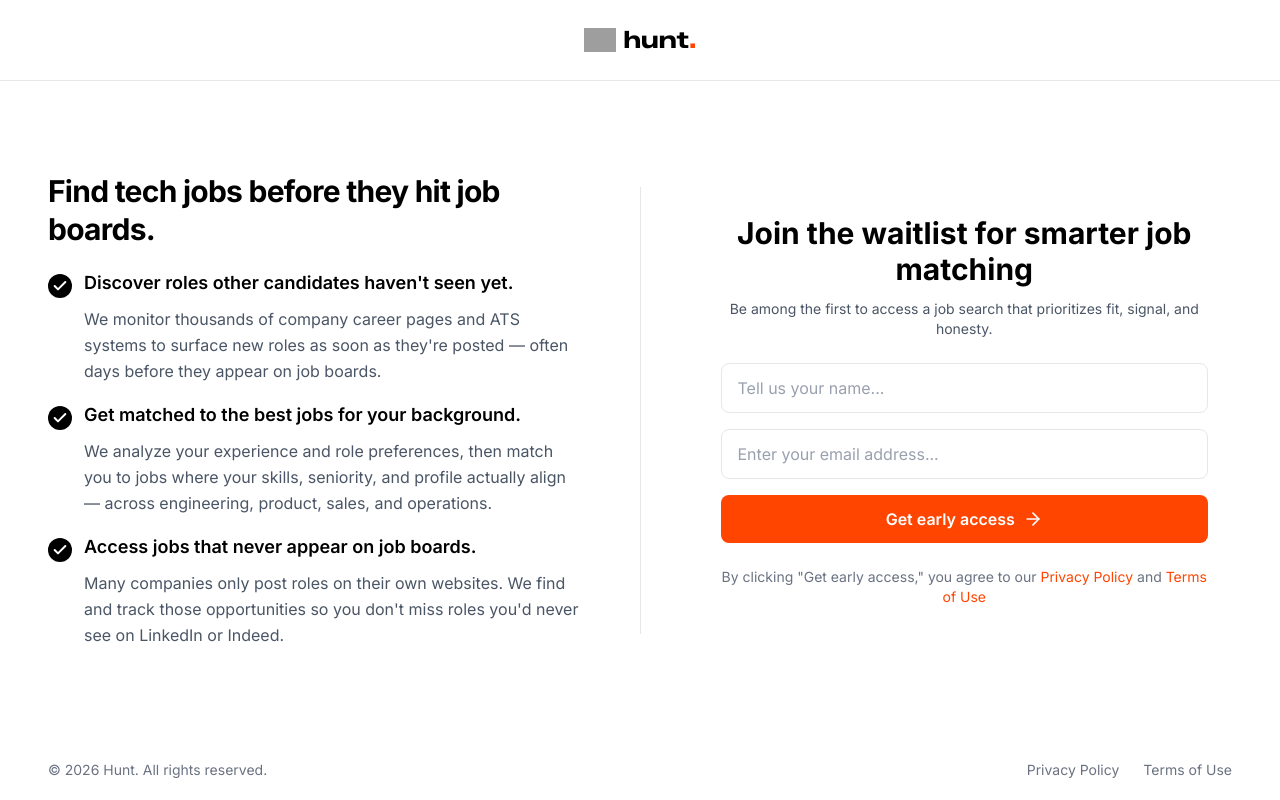
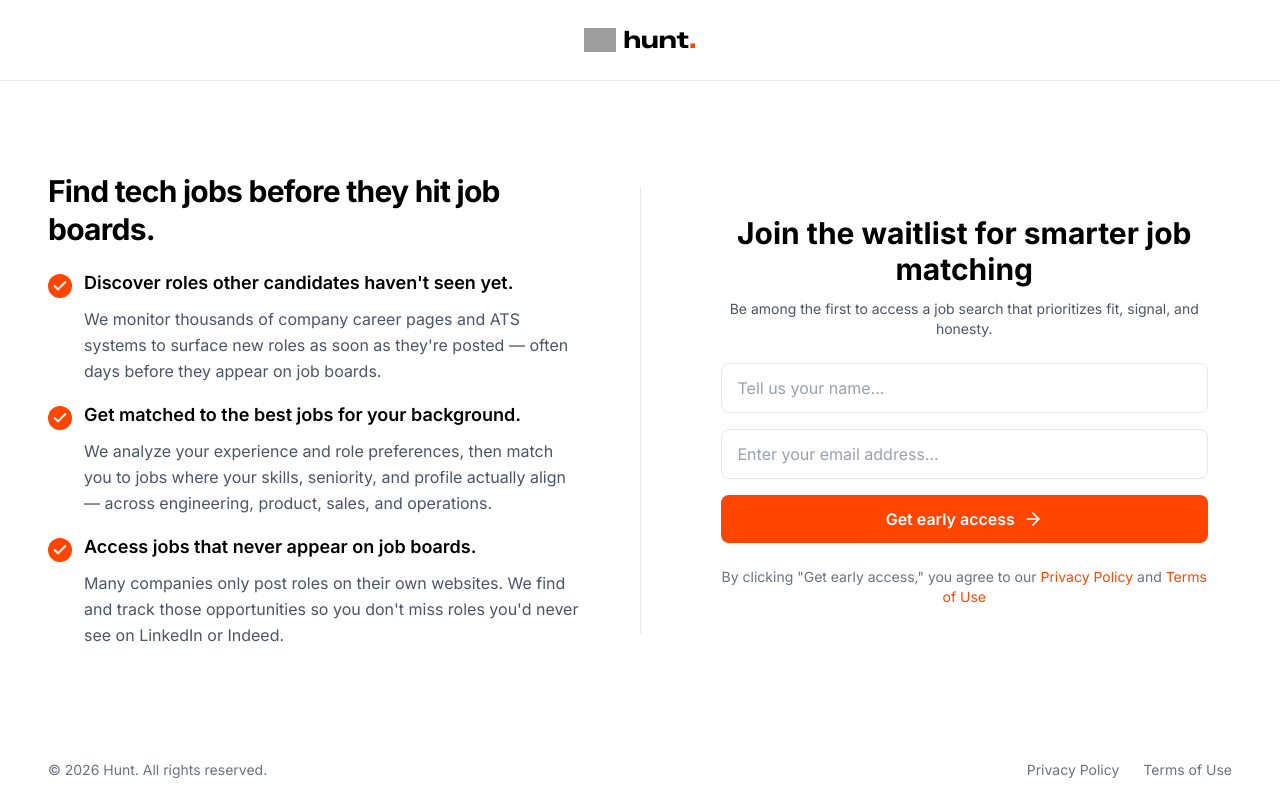
Before and after one commit to singhtalwinder/hunt-waitlist, a Next.js app: page / in a window 1280 px wide. Built offline with nearby package versions, Linux system fonts and the light colour scheme; grey boxes are pictures that could not be loaded.

Commit message:
Change checkmarks to orange

```diff
--- a/components/ValueProposition.tsx
+++ b/components/ValueProposition.tsx
@@ -14,7 +14,7 @@ export function ValueProposition() {
       <div className="space-y-5 md:space-y-4 lg:space-y-5">
         <div className="space-y-2 md:space-y-1.5 lg:space-y-2">
           <div className="flex items-start gap-3 md:gap-3 lg:gap-3">
-            <div className="flex-shrink-0 w-6 h-6 md:w-5 md:h-5 lg:w-6 lg:h-6 rounded-full bg-black flex items-center justify-center mt-0.5">
+            <div className="flex-shrink-0 w-6 h-6 md:w-5 md:h-5 lg:w-6 lg:h-6 rounded-full bg-[#FF4500] flex items-center justify-center mt-0.5">
               <Check className="w-4 h-4 md:w-3 md:h-3 lg:w-4 lg:h-4 text-white" strokeWidth={3} />
             </div>
             <h2 className="text-lg md:text-sm md:leading-tight lg:text-lg font-semibold text-black">
@@ -28,7 +28,7 @@ export function ValueProposition() {
 
         <div className="space-y-2 md:space-y-1.5 lg:space-y-2">
           <div className="flex items-start gap-3 md:gap-3 lg:gap-3">
-            <div className="flex-shrink-0 w-6 h-6 md:w-5 md:h-5 lg:w-6 lg:h-6 rounded-full bg-black flex items-center justify-center mt-0.5">
+            <div className="flex-shrink-0 w-6 h-6 md:w-5 md:h-5 lg:w-6 lg:h-6 rounded-full bg-[#FF4500] flex items-center justify-center mt-0.5">
               <Check className="w-4 h-4 md:w-3 md:h-3 lg:w-4 lg:h-4 text-white" strokeWidth={3} />
             </div>
             <h2 className="text-lg md:text-sm md:leading-tight lg:text-lg font-semibold text-black">
@@ -42,7 +42,7 @@ export function ValueProposition() {
 
         <div className="space-y-2 md:space-y-1.5 lg:space-y-2">
           <div className="flex items-start gap-3 md:gap-3 lg:gap-3">
-            <div className="flex-shrink-0 w-6 h-6 md:w-5 md:h-5 lg:w-6 lg:h-6 rounded-full bg-black flex items-center justify-center mt-0.5">
+            <div className="flex-shrink-0 w-6 h-6 md:w-5 md:h-5 lg:w-6 lg:h-6 rounded-full bg-[#FF4500] flex items-center justify-center mt-0.5">
               <Check className="w-4 h-4 md:w-3 md:h-3 lg:w-4 lg:h-4 text-white" strokeWidth={3} />
             </div>
             <h2 className="text-lg md:text-sm md:leading-tight lg:text-lg font-semibold text-black">
```
